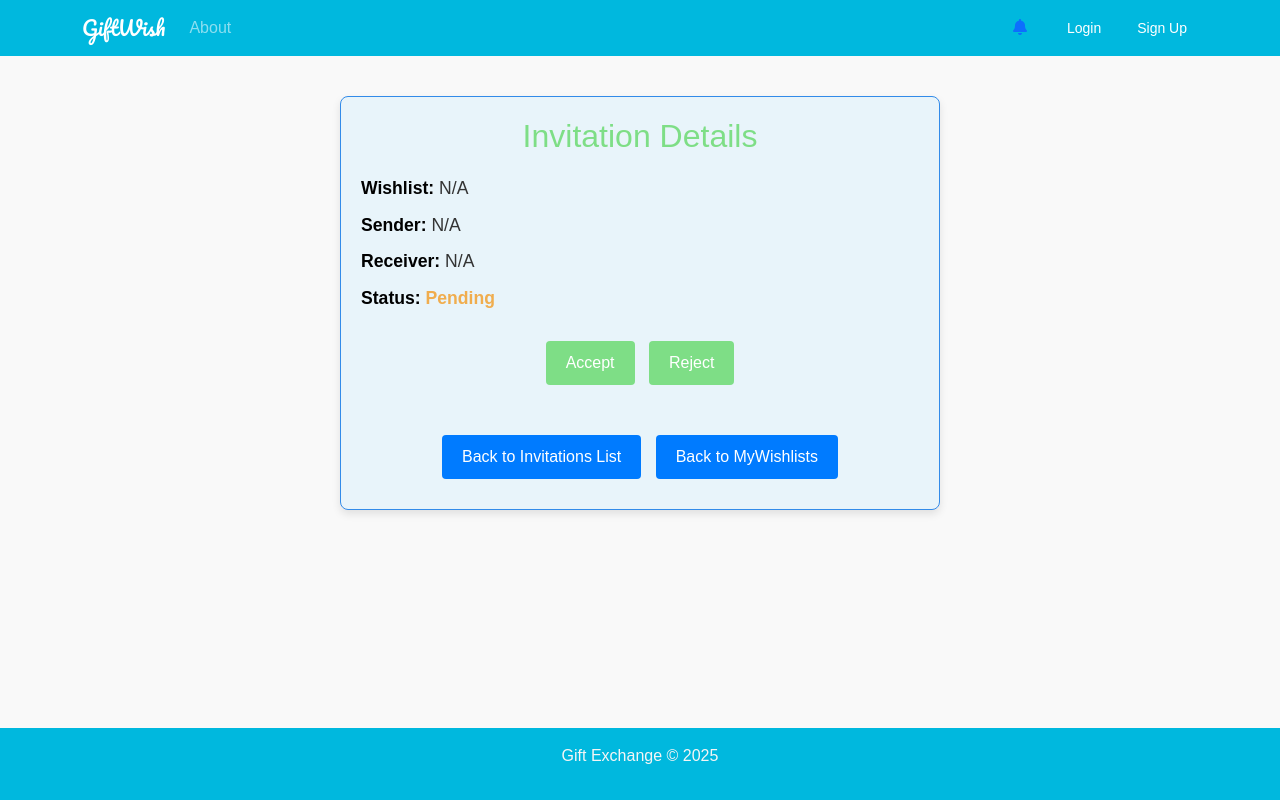
After one commit to nawalchahboune/projetUEG, a Symfony app: template templates/invitation/show.html.twig in a window 1280 px wide. The commit adds this page. Run offline with Twig, Linux system fonts and the light colour scheme; the template is opened without the code that fills it, so the values that code supplies are empty; some libraries are stand-ins or nearby versions.

Commit message:
invitation fonctionnelle !

```diff
--- /dev/null
+++ b/templates/invitation/show.html.twig
@@ -0,0 +1,120 @@
+{% extends 'base.html.twig' %}
+
+{% block stylesheets %}
+    {{ parent() }}
+    <style>
+        .invitation-card {
+            background-color: #e8f4fa; /* soft light blue */
+            border: 1px solid rgb(50, 139, 233); /* Atlantic blue */
+            border-radius: 8px;
+            padding: 20px;
+            margin: 40px auto;
+            max-width: 600px;
+            box-shadow: 0 4px 8px rgba(0, 0, 0, 0.1);
+        }
+        .invitation-title {
+            color: rgb(126, 222, 134);
+            font-size: 2rem;
+            margin-bottom: 20px;
+            text-align: center;
+        }
+        .invitation-info p {
+            font-size: 1.1rem;
+            line-height: 1.5;
+            margin: 10px 0;
+        }
+        .invitation-info strong {
+            color: rgb(0, 0, 0);
+        }
+        .status-pending {
+            color: #f0ad4e;
+            font-weight: bold;
+        }
+        .status-accepted {
+            color: #5cb85c;
+            font-weight: bold;
+        }
+        .status-rejected {
+            color: #d9534f;
+            font-weight: bold;
+        }
+        .btn-action {
+            display: inline-block;
+            background-color: rgb(126, 222, 134);
+            color: #fff;
+            border: none;
+            padding: 10px 20px;
+            border-radius: 4px;
+            text-decoration: none;
+            font-size: 1rem;
+            margin: 10px 5px;
+            transition: background-color 0.3s ease;
+            cursor: pointer;
+        }
+        .btn-action:hover {
+            background-color: #0056b3;
+        }
+        .btn-back {
+            display: inline-block;
+            background-color: #007bff;
+            color: #fff;
+            border: none;
+            padding: 10px 20px;
+            border-radius: 4px;
+            text-decoration: none;
+            font-size: 1rem;
+            margin: 10px 5px;
+            transition: background-color 0.3s ease;
+        }
+        .btn-back:hover {
+            background-color: #0056b3;
+        }
+        .action-buttons {
+            text-align: center;
+            margin: 20px 0;
+        }
+        .navigation-buttons {
+            text-align: center;
+            margin-top: 30px;
+        }
+    </style>
+{% endblock %}
+
+{% block title %}Invitation Details{% endblock %}
+
+{% block body %}
+    <div class="invitation-card">
+        <h1 class="invitation-title">Invitation Details</h1>
+        <div class="invitation-info">
+            <p><strong>Wishlist:</strong> {{ invitation.wishlist ? invitation.wishlist.name : 'N/A' }}</p>
+            <p><strong>Sender:</strong> {{ invitation.sender ? invitation.sender.username : 'N/A' }}</p>
+            <p><strong>Receiver:</strong> {{ invitation.receiver ? invitation.receiver.username : 'N/A' }}</p>
+            <p>
+            <strong>Status:</strong>
+            {% if invitation.accepted is same as(null) %}
+                <span class="status-pending">Pending</span>
+            {% elseif invitation.accepted == true %}
+                <span class="status-accepted">Accepted</span>
+            {% elseif invitation.accepted == false %}
+                <span class="status-rejected">Rejected</span>
+            {% endif %}
+            </p>
+        </div>
+        {% if invitation.accepted is null %}
+            <div class="action-buttons">
+                <form action="{{ path('invitation_accept', {'id': invitation.id}) }}" method="post" style="display:inline;">
+                    <input type="hidden" name="_token" value="{{ csrf_token('accept' ~ invitation.id) }}">
+                    <button type="submit" class="btn-action">Accept</button>
+                </form>
+                <form action="{{ path('invitation_reject', {'id': invitation.id}) }}" method="post" style="display:inline;">
+                    <input type="hidden" name="_token" value="{{ csrf_token('reject' ~ invitation.id) }}">
+                    <button type="submit" class="btn-action">Reject</button>
+                </form>
+            </div>
+        {% endif %}
+        <div class="navigation-buttons">
+            <a href="{{ path('invitation_list') }}" class="btn-back">Back to Invitations List</a>
+            <a href="{{ path('app_wishlists_index') }}" class="btn-back">Back to MyWishlists</a>
+        </div>
+    </div>
+{% endblock %}
```
Also changed, not shown: src/Controller/InvitationController.php (+39 -27 lines), src/Controller/WishlistController.php (+14 -12 lines), src/Controller/WishlistsController.php (+33 -4 lines), src/Entity/Invitation.php (+11 -1 lines), templates/invitation/listshow.html.twig (added, +141 -0 lines), templates/wishlists/index.html.twig (+18 -9 lines).
